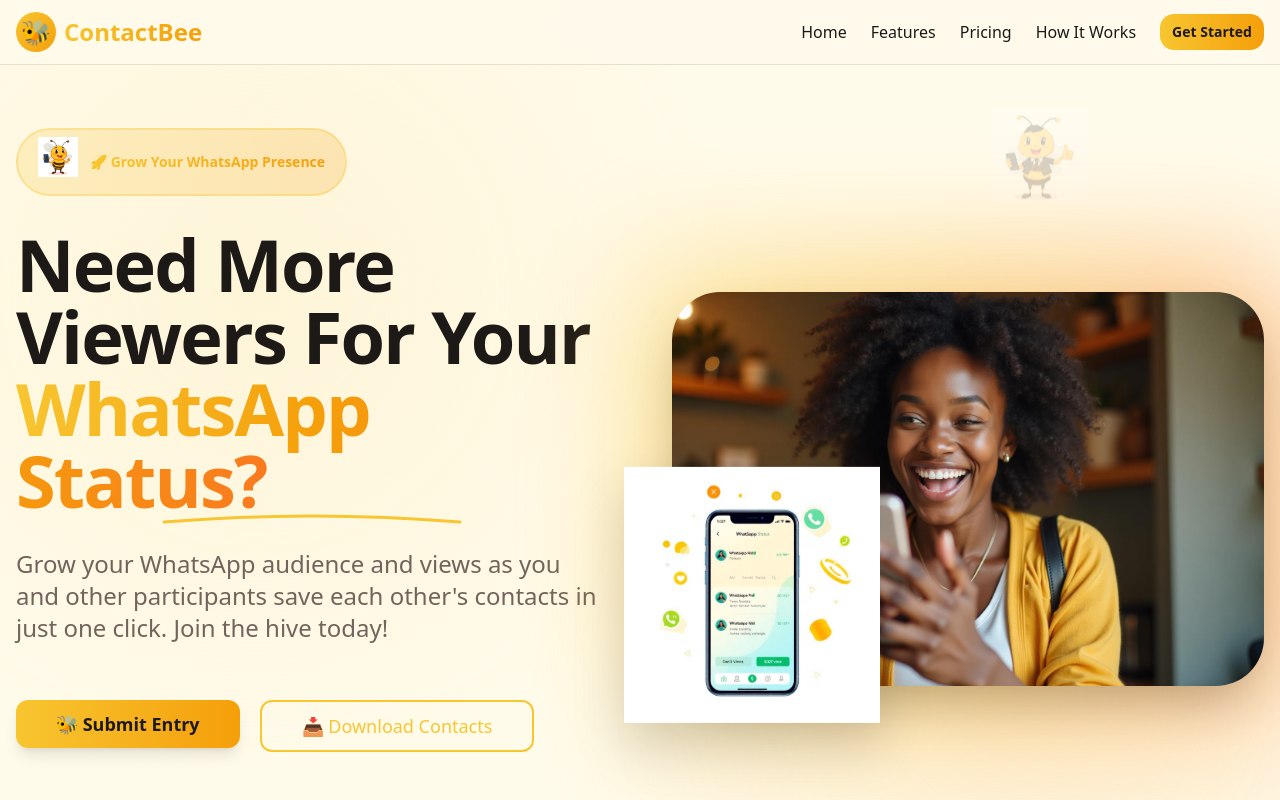
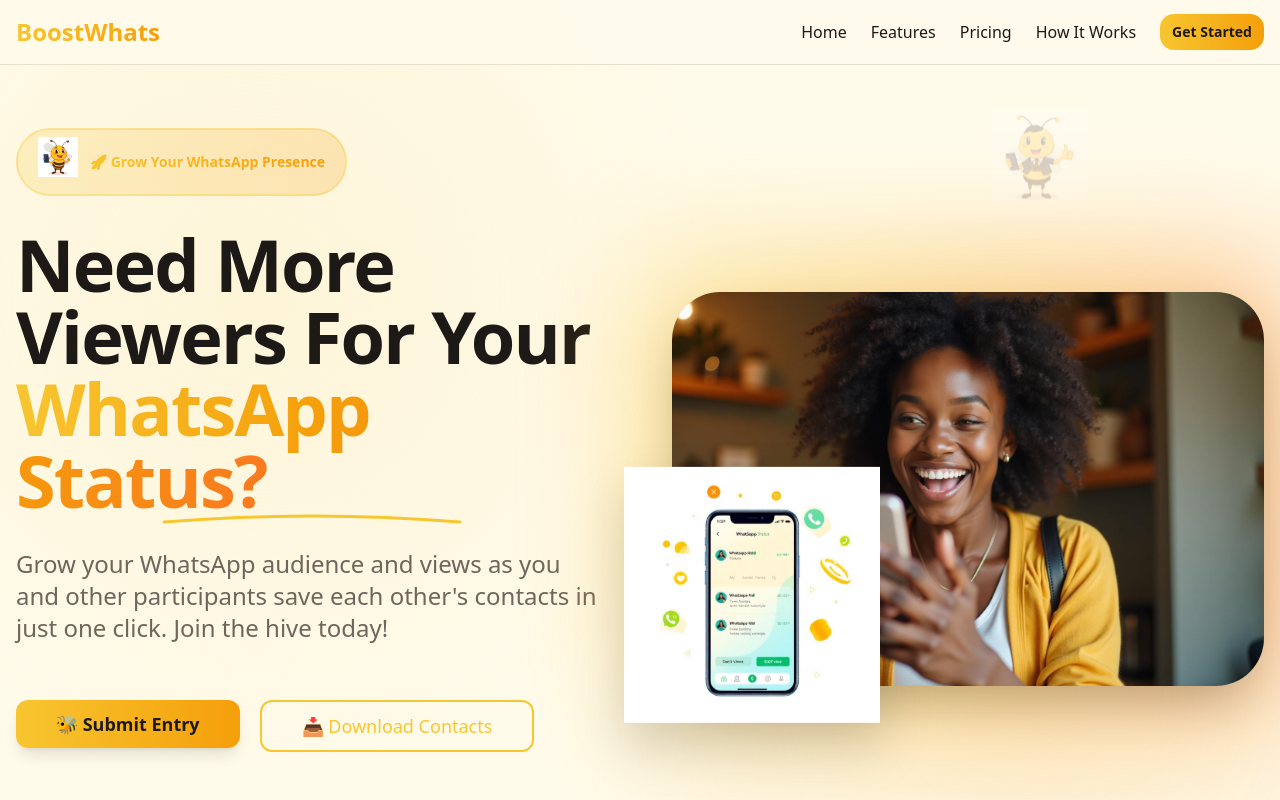
Before and after one commit to Calson974/contactbee-connect-ideas, a React (Vite) app: page / in a window 1280 px wide. Shown: the top 800 px of the page. Built offline with nearby package versions, Linux system fonts and the light colour scheme; the HTML template or start-up script is replaced by a standard one.

Commit message:
Refactor: Rename app to BoostWhats

```diff
--- a/index.html
+++ b/index.html
@@ -3,12 +3,13 @@
   <head>
     <meta charset="UTF-8" />
     <meta name="viewport" content="width=device-width, initial-scale=1.0" />
-    <title>ContactBee - Grow Your WhatsApp Status Viewers</title>
-    <meta name="description" content="Grow your WhatsApp audience and views as you and other participants save each other's contacts in just one click. Join the hive today!" />
-    <meta name="author" content="ContactBee" />
+    <link rel="icon" href="/favicon.png" type="image/png" />
+    <title>BoostWhats - Grow Your WhatsApp Status Viewers</title>
+    <meta name="description" content="Boost your WhatsApp audience and views as you and other participants save each other's contacts in just one click. Amplify your reach today!" />
+    <meta name="author" content="BoostWhats" />
 
-    <meta property="og:title" content="ContactBee - Grow Your WhatsApp Status Viewers" />
-    <meta property="og:description" content="Grow your WhatsApp audience and views as you and other participants save each other's contacts in just one click. Join the hive today!" />
+    <meta property="og:title" content="BoostWhats - Grow Your WhatsApp Status Viewers" />
+    <meta property="og:description" content="Boost your WhatsApp audience and views as you and other participants save each other's contacts in just one click. Amplify your reach today!" />
     <meta property="og:type" content="website" />
     <meta property="og:image" content="https://lovable.dev/opengraph-image-p98pqg.png" />
 
--- a/src/components/Footer.tsx
+++ b/src/components/Footer.tsx
@@ -6,16 +6,11 @@ const Footer = () => {
       <div className="container mx-auto px-4">
         <div className="grid md:grid-cols-4 gap-8 mb-8">
           <div className="space-y-4">
-            <div className="flex items-center space-x-2">
-              <div className="w-10 h-10 bg-gradient-to-br from-primary to-accent rounded-full flex items-center justify-center">
-                <span className="text-2xl">🐝</span>
-              </div>
-              <span className="text-xl font-bold bg-gradient-to-r from-primary to-accent bg-clip-text text-transparent">
-                ContactBee
-              </span>
-            </div>
+            <span className="text-xl font-bold bg-gradient-to-r from-primary to-accent bg-clip-text text-transparent">
+              BoostWhats
+            </span>
             <p className="text-sm text-muted-foreground">
-              Build, save, and manage your WhatsApp contacts easily. Join the hive and grow your audience today.
+              Build, save, and manage your WhatsApp contacts easily. Amplify your reach and grow your audience today.
             </p>
           </div>
 
@@ -101,17 +96,17 @@ const Footer = () => {
             </div>
             <div className="flex items-center space-x-2 text-sm text-muted-foreground">
               <Mail className="w-4 h-4" />
-              <a href="mailto:contact@contactbee.com" className="hover:text-primary transition-colors">
-                contact@contactbee.com
+              <a href="mailto:contact@boostwhats.com" className="hover:text-primary transition-colors">
+                contact@boostwhats.com
               </a>
             </div>
           </div>
         </div>
 
         <div className="border-t border-border pt-8 text-center text-sm text-muted-foreground">
-          <p>&copy; {new Date().getFullYear()} ContactBee. All rights reserved.</p>
+          <p>&copy; {new Date().getFullYear()} BoostWhats. All rights reserved.</p>
           <p className="mt-2">
-            Disclaimer: All transactions involving any ContactBee contact are at your discretion. Be wise!
+            Disclaimer: All transactions involving any BoostWhats contact are at your discretion. Be wise!
           </p>
         </div>
       </div>
--- a/src/components/Navbar.tsx
+++ b/src/components/Navbar.tsx
@@ -9,12 +9,9 @@ const Navbar = () => {
     <nav className="fixed top-0 left-0 right-0 z-50 bg-background/80 backdrop-blur-md border-b border-border">
       <div className="container mx-auto px-4">
         <div className="flex items-center justify-between h-16">
-          <div className="flex items-center space-x-2">
-            <div className="w-10 h-10 bg-gradient-to-br from-primary to-accent rounded-full flex items-center justify-center">
-              <span className="text-2xl">🐝</span>
-            </div>
+          <div className="flex items-center">
             <span className="text-2xl font-bold bg-gradient-to-r from-primary to-accent bg-clip-text text-transparent">
-              ContactBee
+              BoostWhats
             </span>
           </div>
 
```
Also changed, not shown: public/favicon.png (added).
